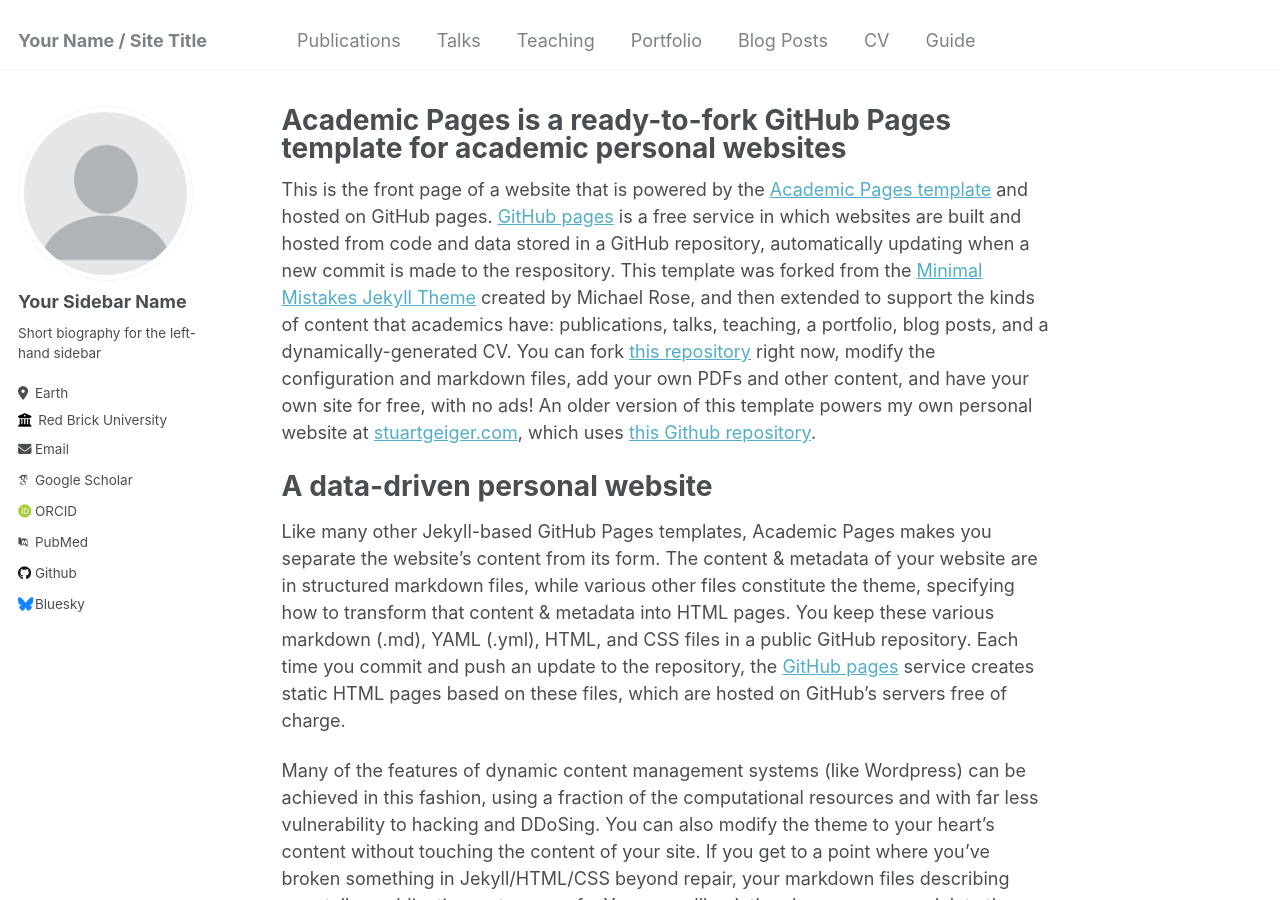
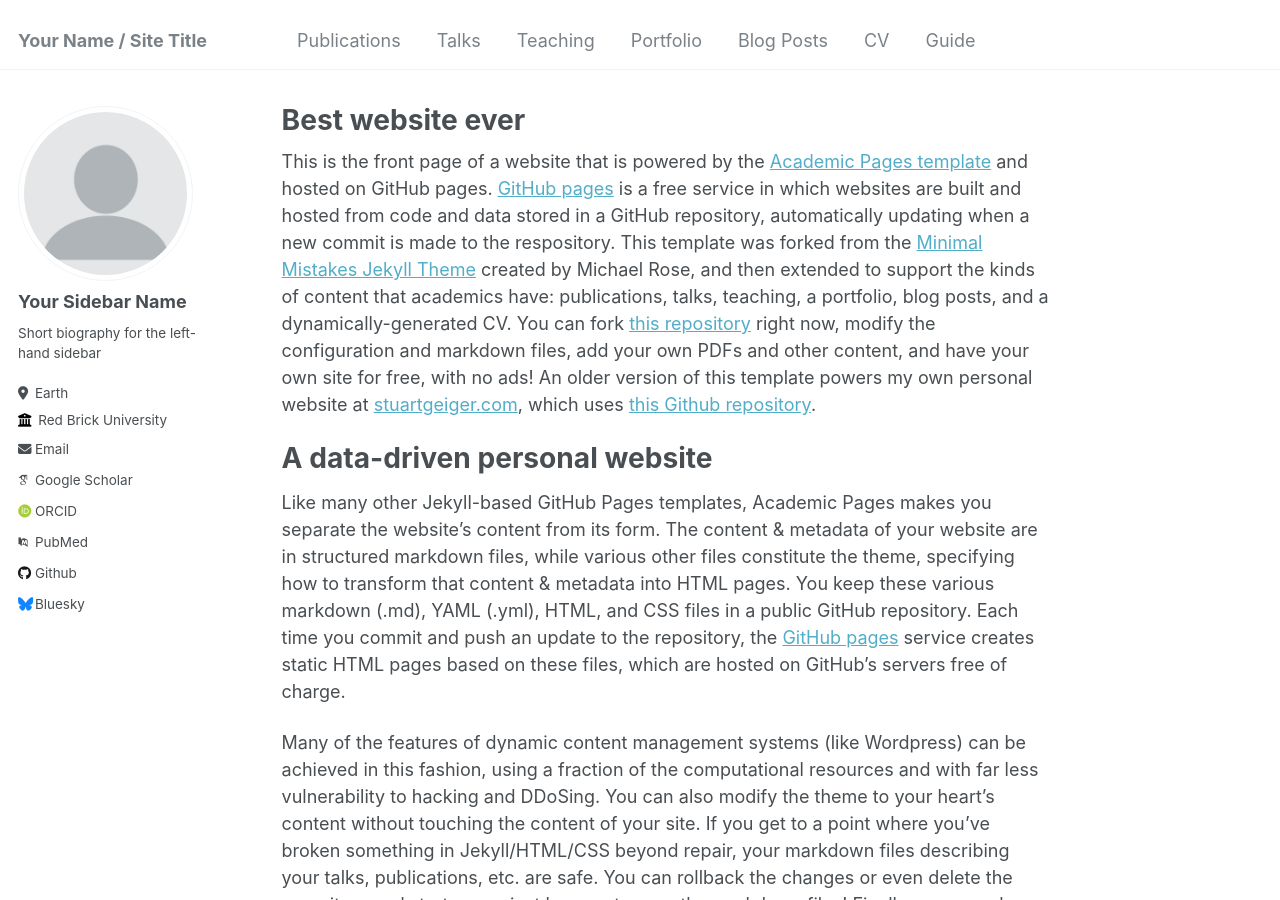
Before and after one commit to Fouche31/vfoucher.github.io, a Jekyll site: the page built from _pages/about.md, in a window 1280 px wide and 900 px high. Built offline with Jekyll 4.4.1, drawn with Linux system fonts in a browser that asks for light colours; some web fonts are replaced.

Commit message:
Update about.md

```diff
--- a/_pages/about.md
+++ b/_pages/about.md
@@ -1,6 +1,6 @@
 ---
 permalink: /
-title: "Academic Pages is a ready-to-fork GitHub Pages template for academic personal websites"
+title: "Best website ever"
 author_profile: true
 redirect_from:
   - /about/
```
